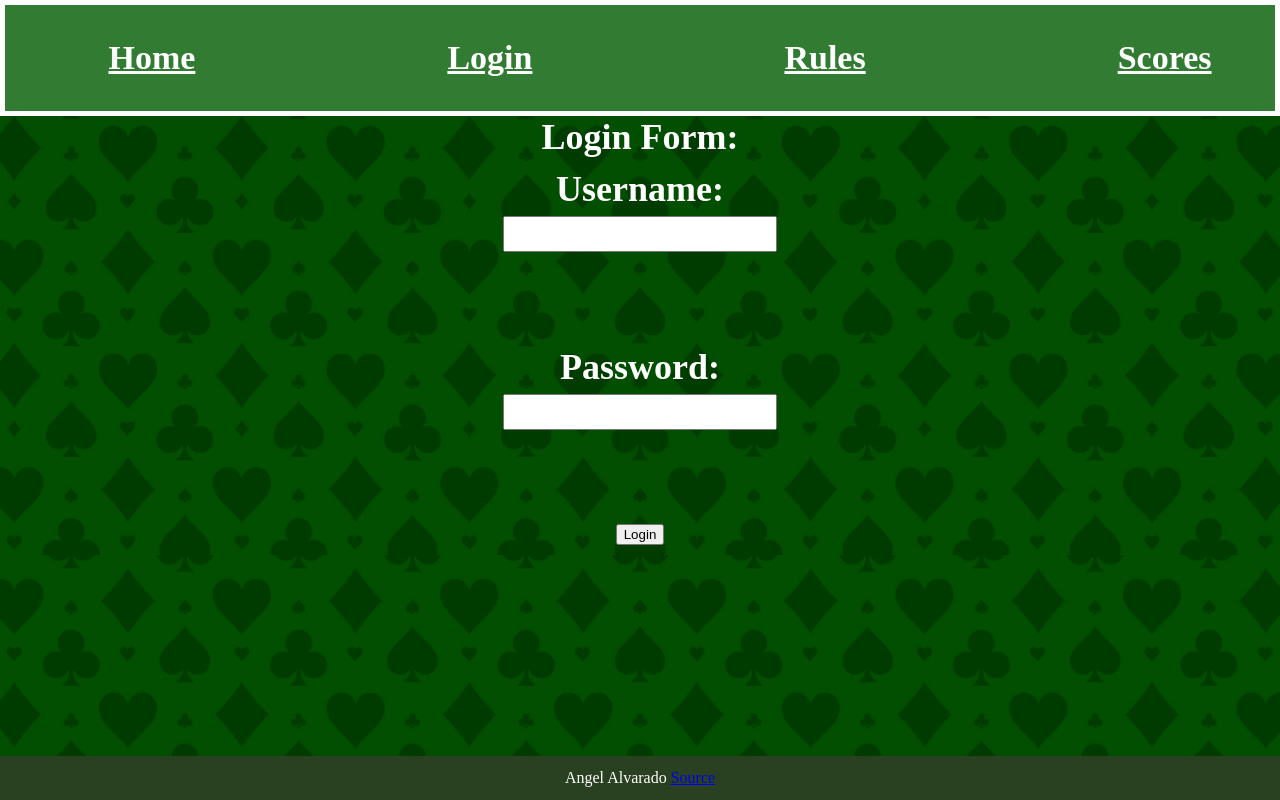
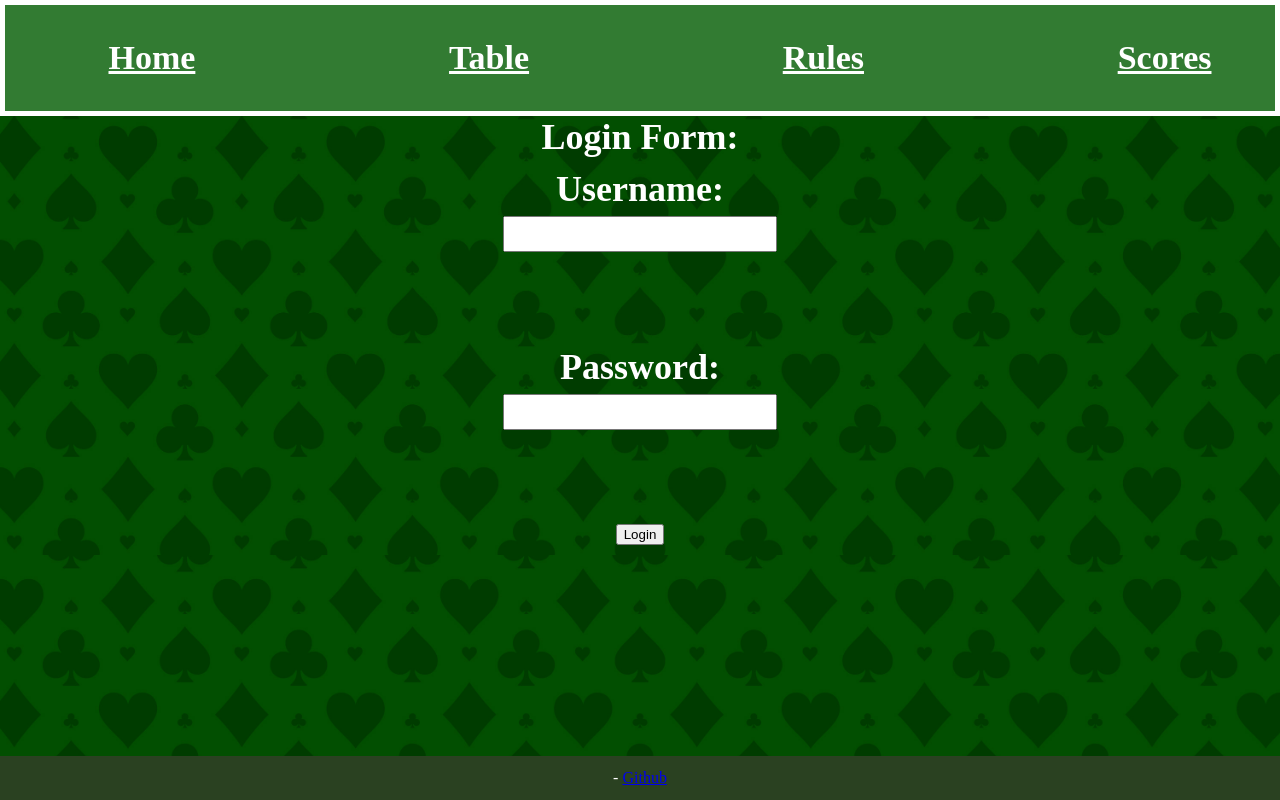
Before and after one commit to alvarjos/Startup, a React (Vite) app: page /login in a window 1280 px wide. Built offline with nearby package versions, Linux system fonts and the light colour scheme.

Commit message:
finished login button storage  and navigation

```diff
--- a/src/app.jsx
+++ b/src/app.jsx
@@ -18,8 +18,8 @@ export default function App() {
 
       <main>
         <Routes>
-          <Route path='/' element={<Home />} exact />
-          <Route path='/login' element={<Login />} />
+          <Route path='/' element={<Home user={user}/>} exact />
+          <Route path='/login' element={<Login setUser={setUser} />} />
           <Route path='/table' element={<Table />} />
           <Route path='/scores' element={<Scores />} />
           <Route path='/rules' element={<Rules />} />
@@ -28,9 +28,9 @@ export default function App() {
       </main>
 
         <footer className="footer">
-            <span className="text-reset">Angel Alvarado </span>
+            <span className="text-reset">{user} - </span>
             <a className="text-reset" href="https://github.com/webprogramming260/simon-react">
-              Source
+              Github
             </a>
         </footer>
       </div>
@@ -54,16 +54,16 @@ function Layout({user}) {
             Home
           </NavLink>
         </ul>
-        <ul>
+        {user && <ul>
           <NavLink className="nav-link" to="login">
             Login
           </NavLink>
-        </ul>
-        {user && <ul>
+        </ul>}
+        <ul>
           <NavLink className="nav-link" to="table">
             Table
           </NavLink>
-        </ul>}
+        </ul>
         <ul>
           <NavLink className="nav-link" to="rules">
             Rules
--- a/src/home/home.jsx
+++ b/src/home/home.jsx
@@ -7,7 +7,7 @@ export function Home({user}) {
         <nav className="main-nav">
             <ul><NavLink to="/">Home</NavLink></ul>
             <ul><NavLink to="/login">Login</NavLink></ul>
-            <ul>{user && <NavLink to="/table">Table</NavLink>}</ul>
+            {user && <ul><NavLink to="/table">Table</NavLink></ul>}
             <ul><NavLink to="/scores">High Scores</NavLink></ul>
             <ul><NavLink to="/rules">Game Rules</NavLink></ul>
             <ul>
--- a/src/login/login.jsx
+++ b/src/login/login.jsx
@@ -1,12 +1,15 @@
 import { Button } from 'bootstrap';
 import React from 'react';
 import { NavLink } from 'react-router-dom';
+import { useNavigate } from 'react-router-dom';
 
-export function Login() {
+export function Login({setUser}) {
   const [text, setText] = React.useState('');
+  const navigate = useNavigate();
   function loginUser() {
-    console.log("Login button clicked");
     localStorage.setItem('user', text);
+    setUser(text);
+    navigate('/table');
   }
 
   function textChange(e) {
```
